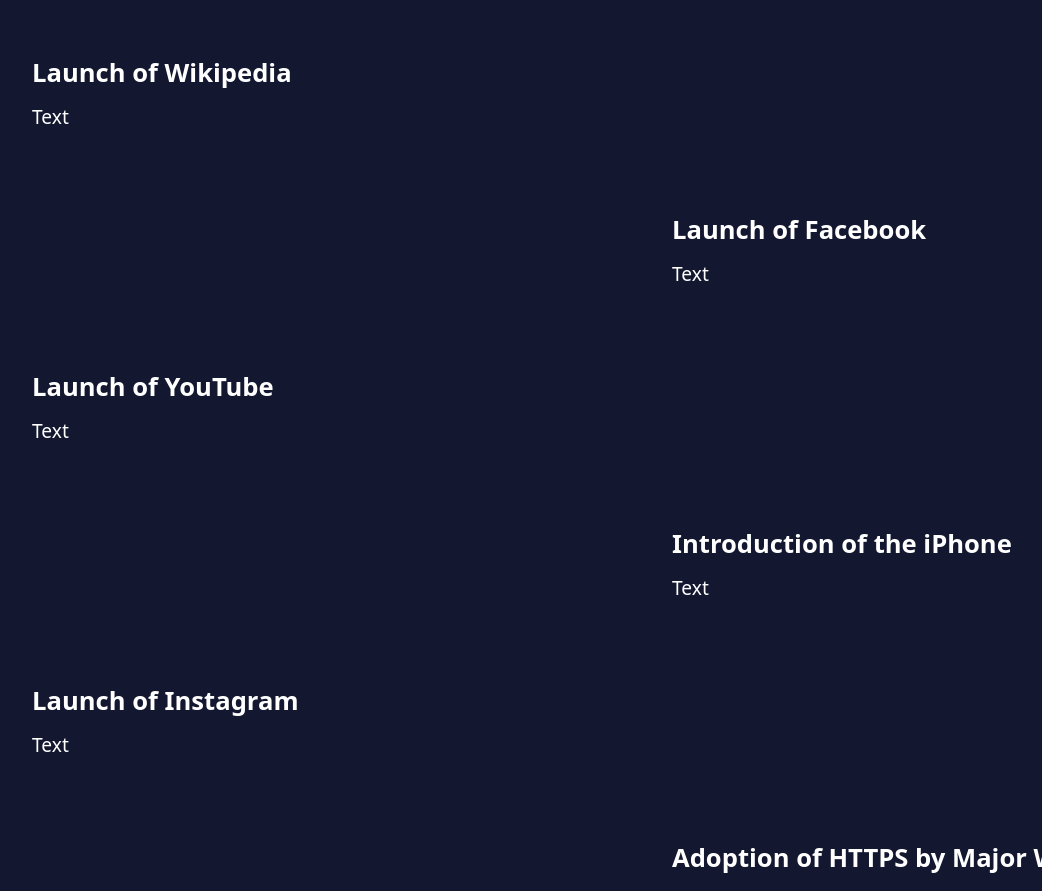
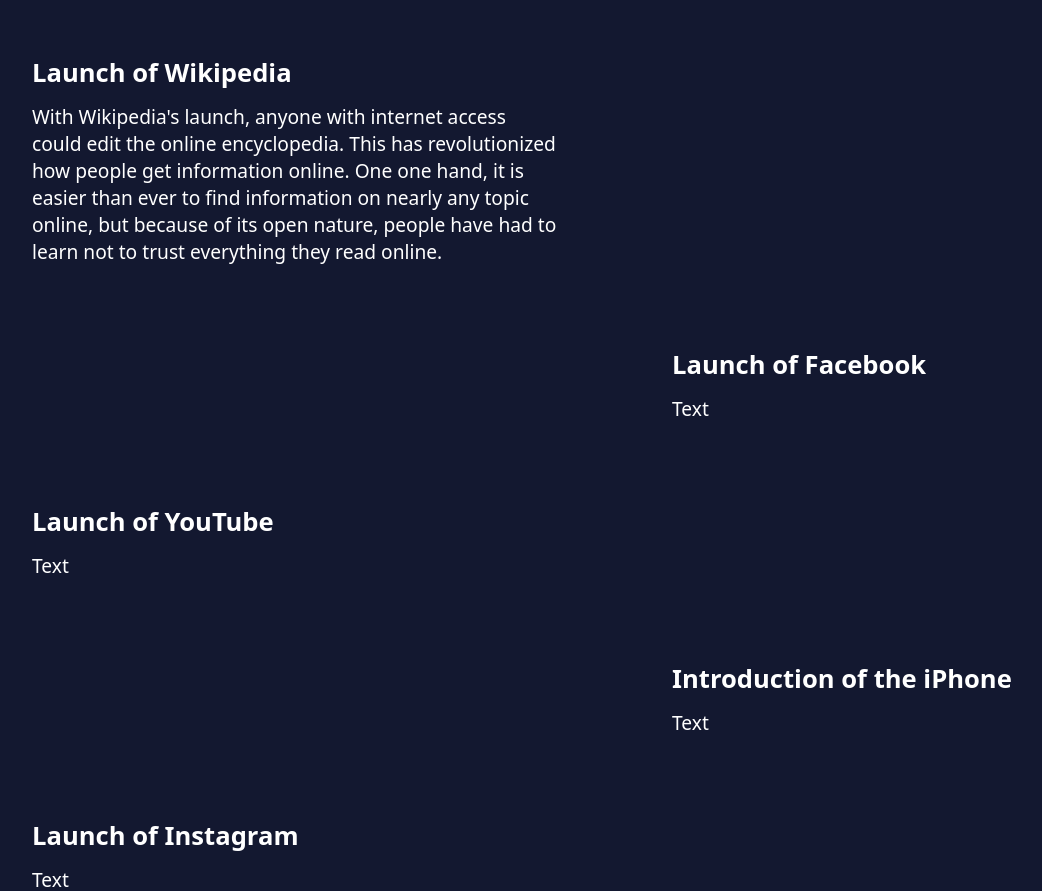
Before and after one commit to ArrowVark/History-of-the-Internet, a plain HTML site: page index.html in a window 1280 px wide. Shown: the part 2644-3535 px from the top of the page, without its empty margins (33-1075 px from the left). Drawn offline with Linux system fonts and the light colour scheme.

Commit message:
wiki info

```diff
--- a/index.html
+++ b/index.html
@@ -59,7 +59,7 @@
     <div class="box left example martinMono">
         <p class="boxHeader">Launch of Wikipedia</p>
         <p class="boxTime">2001</p>
-        <p class="boxText">Text</p>
+        <p class="boxText">With Wikipedia's launch, anyone with internet access could edit the online encyclopedia. This has revolutionized how people get information online. One one hand, it is easier than ever to find information on nearly any topic online, but because of its open nature, people have had to learn not to trust everything they read online.</p>
     </div>
     <div class="box right example martinMono">
         <p class="boxHeader">Launch of Facebook</p>
```
